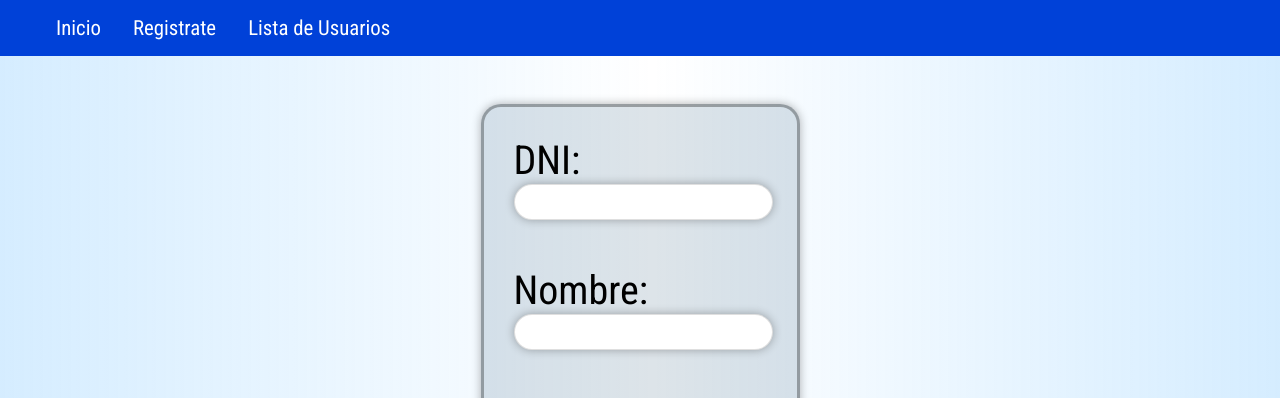
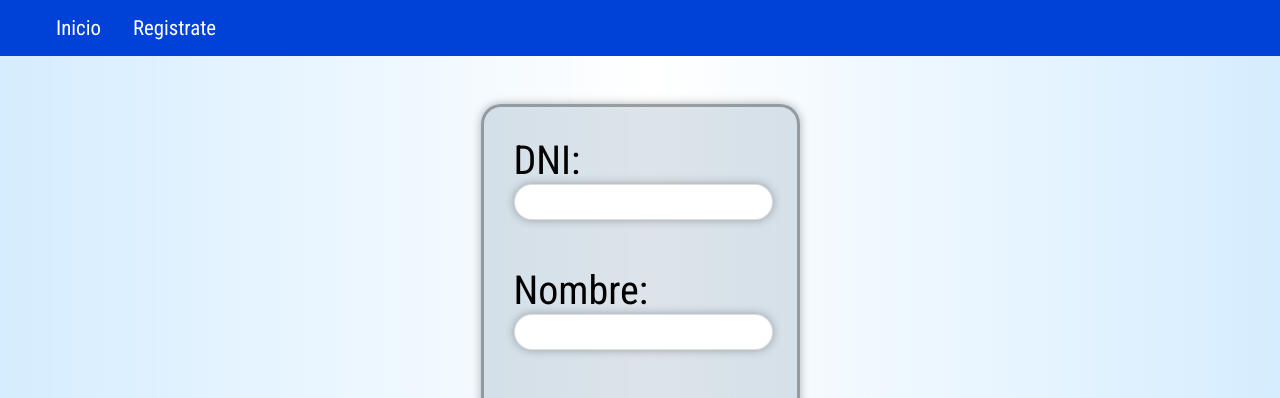
Before and after one commit to DjFernandoIslas/adopcion-de-mascotas, a Flask app: page /registro in a window 1280 px wide. Shown: the top 398 px of the page. Run offline with Flask 3, Linux system fonts and the light colour scheme; parts of the project's set-up code (start-up, migrations or seed data) failed here and were passed over; some libraries are stand-ins or nearby versions.

Commit message:
corregido nav

```diff
--- a/proyecto_nuevo/templates/alumnos/index.html
+++ b/proyecto_nuevo/templates/alumnos/index.html
@@ -12,7 +12,7 @@
       <ul>
         <li><a href="#">Inicio</a></li>
         <li><a href="./registro.html">Registrate</a></li>
-        <li><a href="./listado.html">Lista de Usuarios</a></li>
+        <!-- <li><a href="./listado.html">Lista de Usuarios</a></li> -->
       </ul>
     </nav>
   </header>
--- a/proyecto_nuevo/templates/alumnos/registro.html
+++ b/proyecto_nuevo/templates/alumnos/registro.html
@@ -13,7 +13,7 @@
     <ul>
       <li><a href="./index.html">Inicio</a></li>
       <li><a href="#">Registrate</a></li>
-      <li><a href="./listado.html">Lista de Usuarios</a></li>
+      <!-- <li><a href="./listado.html">Lista de Usuarios</a></li> -->
     </ul>
   </nav>
 </header>
```
